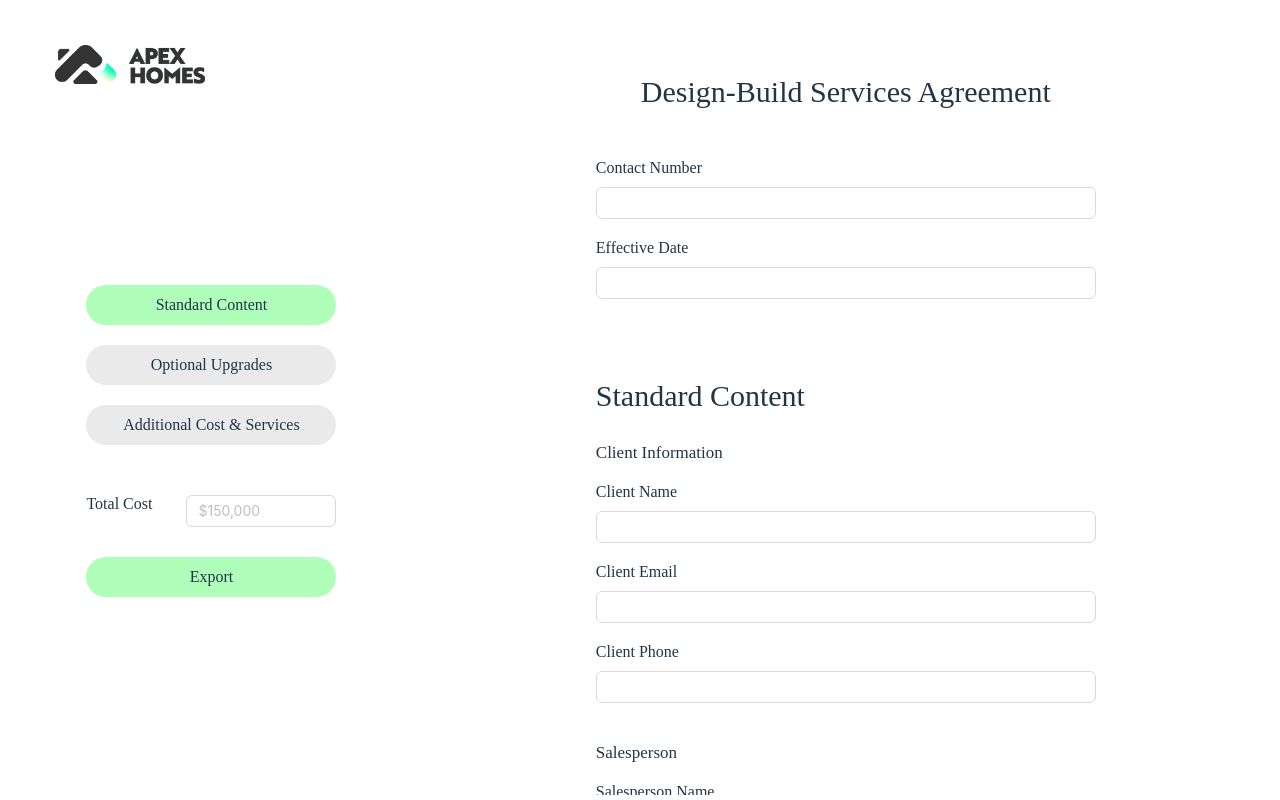
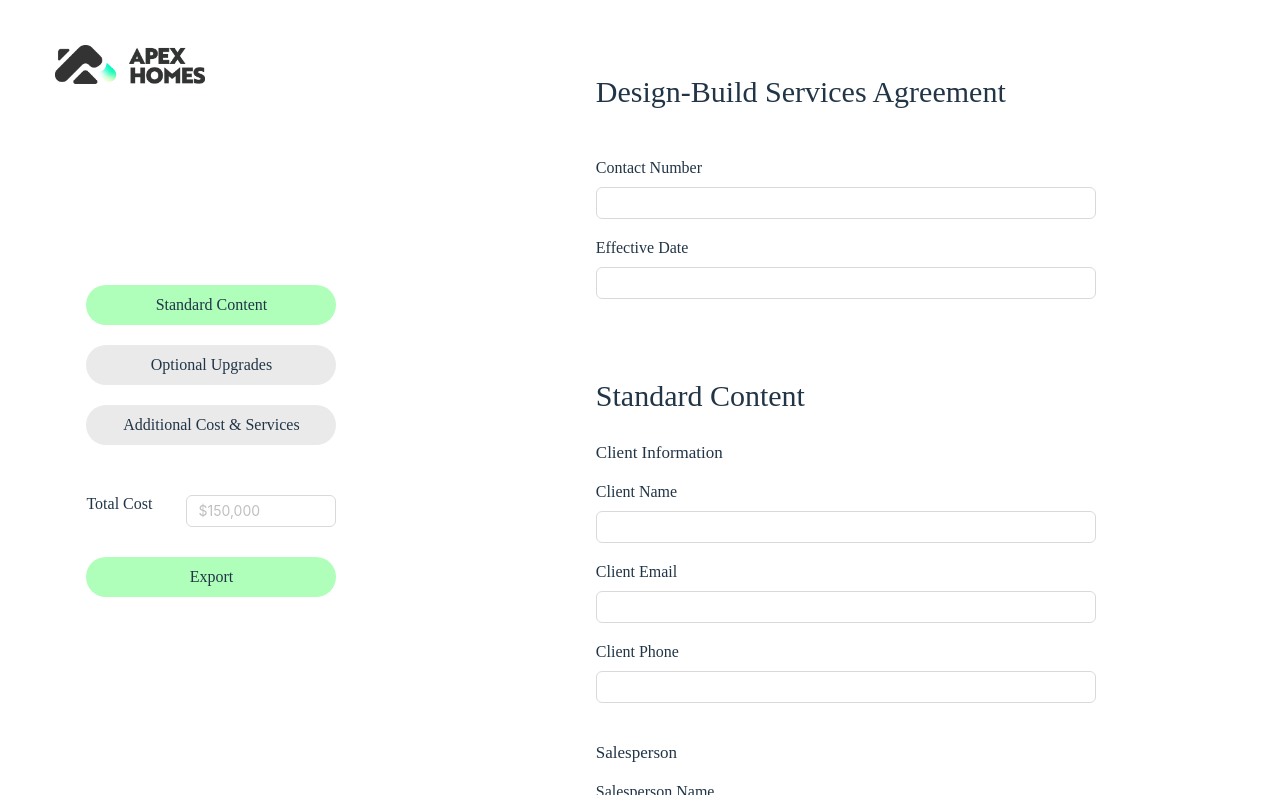
Before and after one commit to LeiChenUCD/apex-home-contract-build-front-end, a React (Vite) app: page / in a window 1280 px wide. Built offline with nearby package versions, Linux system fonts and the light colour scheme.

Commit message:
main topic styling

```diff
--- a/src/components/MainContent/ServiceAgreement.jsx
+++ b/src/components/MainContent/ServiceAgreement.jsx
@@ -9,11 +9,10 @@ export function ServiceAgreement() {
                 marginBottom: '80px',
             }}
         >
-            <div style={{ fontSize: '30px', margin: '70px 0 50px 0' }}>
-                Design-Build Services Agreement
-            </div>
-
             <div style={{ width: '500px' }}>
+                <div style={{ fontSize: '30px', margin: '70px 0 50px 0' }}>
+                    Design-Build Services Agreement
+                </div>
                 <div style={{ marginBottom: '10px' }}>Contact Number</div>
                 <Input />
                 <div style={{ marginBottom: '10px', marginTop: '20px' }}>Effective Date</div>
```
